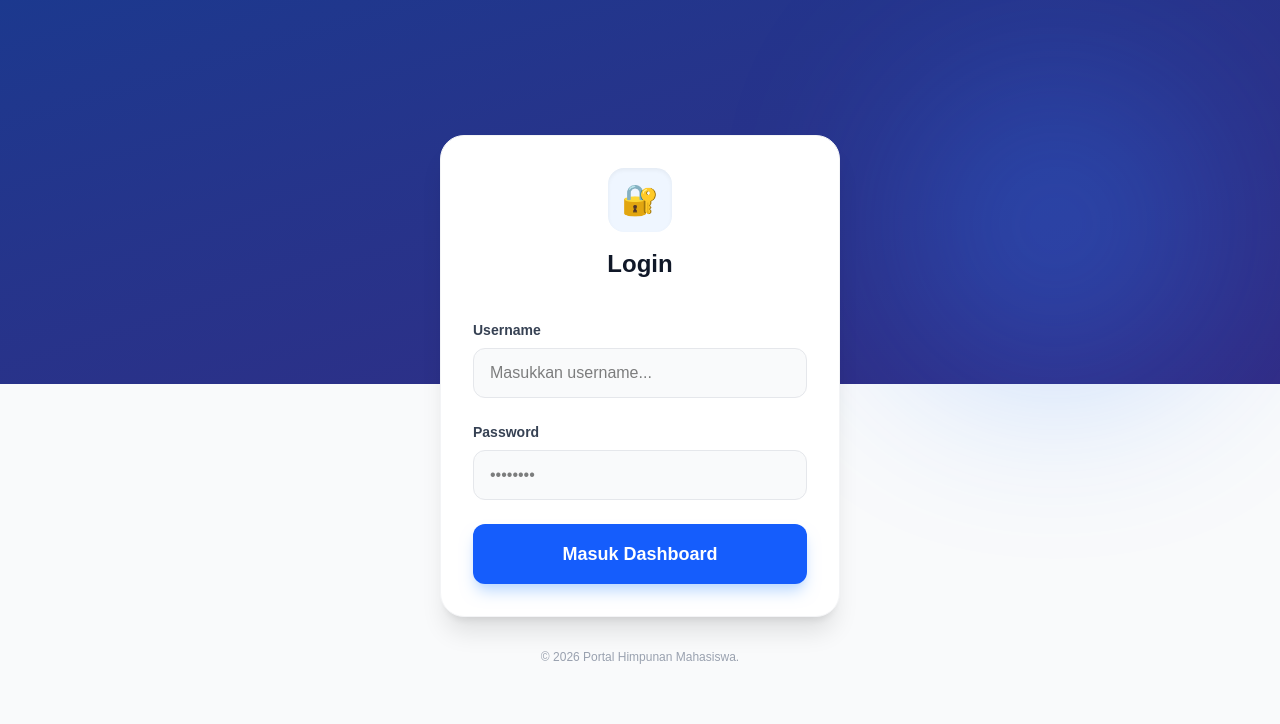
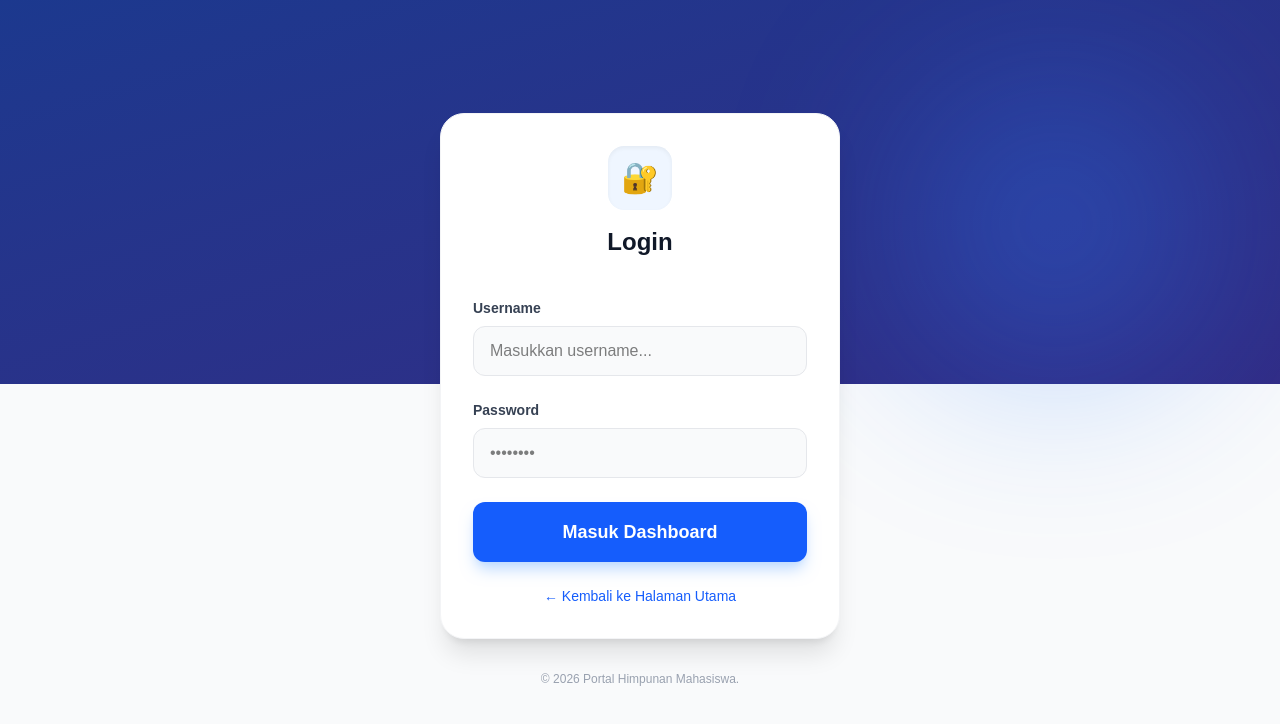
Before and after one commit to SatriaCS/himpunan_mahasiswa, a Next.js app: page /login in a window 1280 px wide. Shown: the top 724 px of the page. Built offline with nearby package versions, Linux system fonts and the light colour scheme.

Commit message:
tambah navigasi halaman utama di login

```diff
--- a/app/login/page.js
+++ b/app/login/page.js
@@ -2,6 +2,7 @@
 
 import { useState } from "react";
 import { useRouter } from "next/navigation";
+import Link from "next/link";
 
 export default function LoginPage() {
     const router = useRouter();
@@ -87,6 +88,15 @@ export default function LoginPage() {
                                 "Masuk Dashboard"
                             )}
                         </button>
+
+                        <div className="flex justify-center">
+                            <Link
+                                href="/"
+                                className="text-sm text-blue-600 hover:text-blue-800 hover:underline transition-colors"
+                            >
+                                ← Kembali ke Halaman Utama
+                            </Link>
+                        </div>
                     </form>
                 </div>
 
```
